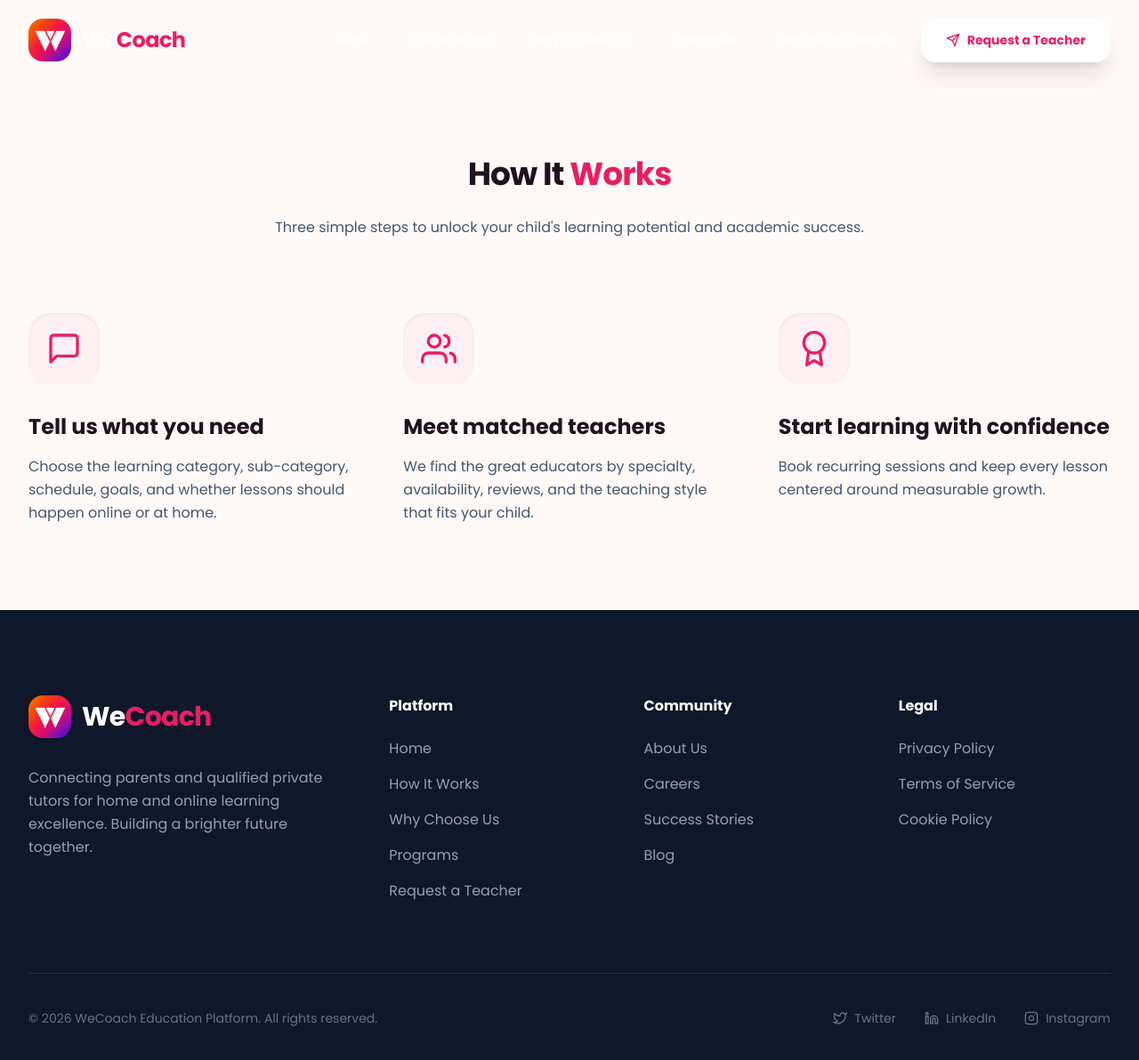
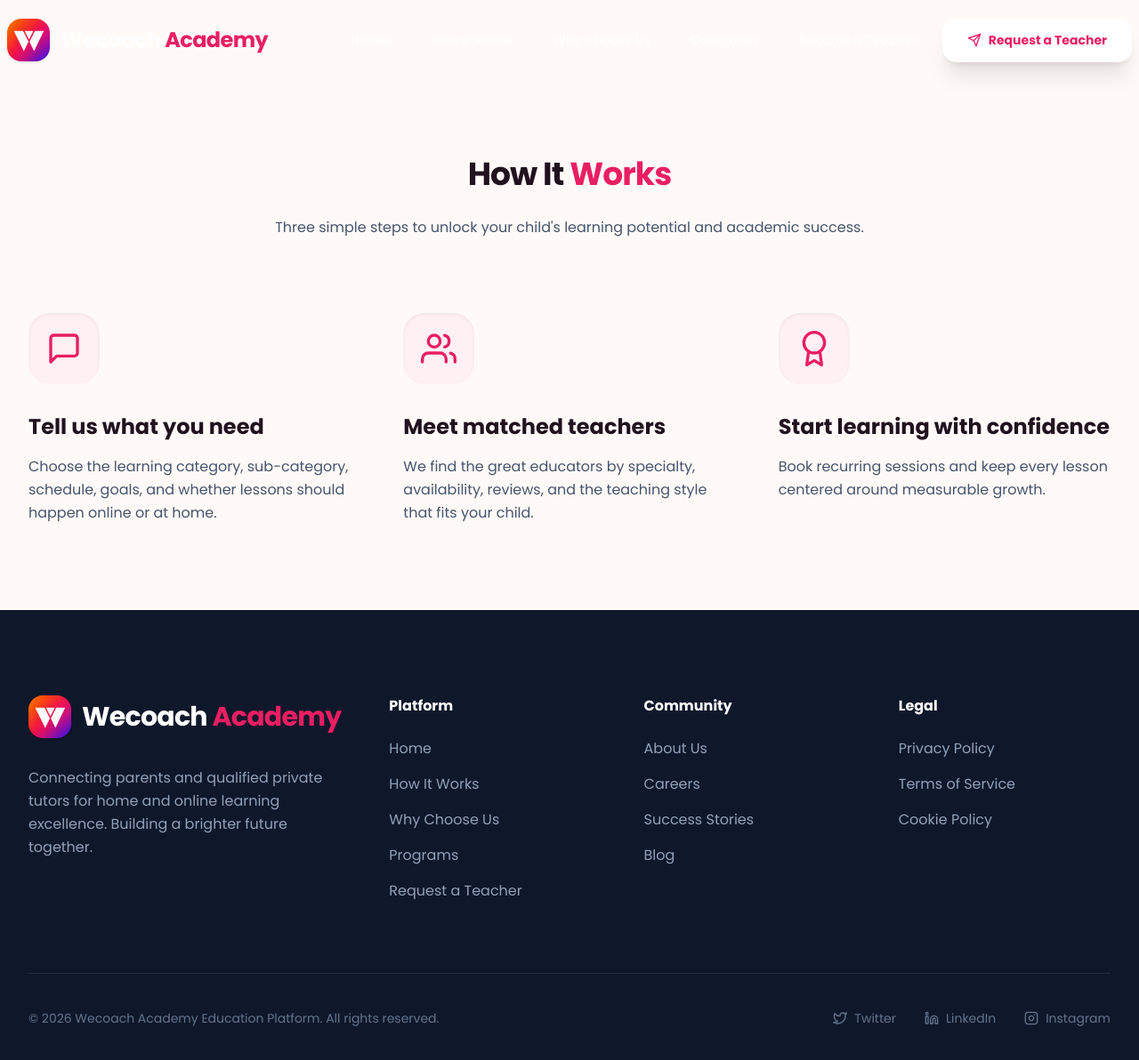
Before and after one commit to Remyashimirwe/coachplus-academy, a Next.js app: page /how-it-works in a window 1280 px wide. Shown: the top 1192 px of the page at 89% size. Built offline with nearby package versions, Linux system fonts and the light colour scheme.

Commit message:
changing name and also navbar updates

```diff
--- a/app/admin/components/AdminLayout.tsx
+++ b/app/admin/components/AdminLayout.tsx
@@ -35,8 +35,8 @@ export default function AdminLayout({ children }: { children: React.ReactNode })
       {/* Sidebar */}
       <aside className={`fixed inset-y-0 left-0 z-50 w-72 transform bg-[#0F172A] text-white transition-transform duration-300 lg:translate-x-0 ${sidebarOpen ? "translate-x-0" : "-translate-x-full"}`}>
         <div className="flex h-20 items-center gap-3 px-8 border-b border-slate-800">
-          <img src="/logo.png" alt="WeCoach" className="size-9 rounded-lg" />
-          <span className="text-xl font-bold tracking-tight">WeCoach <span className="text-[#E91E63]">Admin</span></span>
+          <img src="/logo.png" alt="Wecoach Academy" className="size-9 rounded-lg" />
+          <span className="text-xl font-bold tracking-tight">Wecoach Academy <span className="text-[#E91E63]">Admin</span></span>
         </div>
 
         <nav className="mt-8 px-4 space-y-2">
--- a/app/admin/login/page.tsx
+++ b/app/admin/login/page.tsx
@@ -21,10 +21,10 @@ export default function AdminLoginPage() {
           <div className="flex items-center gap-2 rounded-2xl bg-white/10 p-2 backdrop-blur-xl border border-white/20">
             <img
               src="/logo.png"
-              alt="WeCoach"
+              alt="Wecoach Academy"
               className="size-10 object-contain"
             />
-            <span className="pr-2 text-xl font-bold tracking-tight text-white">WeCoach</span>
+            <span className="pr-2 text-xl font-bold tracking-tight text-white">Wecoach Academy</span>
           </div>
         </Link>
 
--- a/app/become-a-teacher/BecomeTeacherForm.tsx
+++ b/app/become-a-teacher/BecomeTeacherForm.tsx
@@ -183,7 +183,7 @@ export default function BecomeTeacherForm({ isOpen }: { isOpen: boolean }) {
                   </div>
                   <h2 className="text-3xl font-bold text-[#0f172a]">Application Received!</h2>
                   <p className="mt-6 text-lg text-slate-500 max-w-sm mx-auto leading-relaxed">
-                    Thank you for applying to join WeCoach. Our academic team will review your profile and get back to you within 3-5 business days.
+                    Thank you for applying to join Wecoach Academy. Our academic team will review your profile and get back to you within 3-5 business days.
                   </p>
                   <Link
                     href="/"
@@ -328,7 +328,7 @@ export default function BecomeTeacherForm({ isOpen }: { isOpen: boolean }) {
                         name="bio"
                         required
                         rows={3}
-                        placeholder="Tell us about your teaching style and why you want to join WeCoach..."
+                        placeholder="Tell us about your teaching style and why you want to join Wecoach Academy..."
                         className={`${inputClasses} resize-none`}
                       />
                     </Field>
--- a/app/become-a-teacher/page.tsx
+++ b/app/become-a-teacher/page.tsx
@@ -20,7 +20,7 @@ export default async function BecomeTeacherPage() {
               Join Our Network
             </span>
             <h1 className="text-4xl font-bold leading-tight sm:text-5xl lg:text-6xl">
-              Become a <span className="text-[#E91E63]">WeCoach Teacher</span>
+              Become a <span className="text-[#E91E63]">Wecoach Academy Teacher</span>
             </h1>
             <p className="mt-8 mx-auto max-w-2xl text-xl leading-relaxed text-slate-300">
               Share your expertise and inspire the next generation. We match elite educators with students who value quality learning.
--- a/app/components/Features.tsx
+++ b/app/components/Features.tsx
@@ -37,7 +37,7 @@ export default function Features() {
       <div className="mx-auto max-w-7xl px-5 sm:px-6 lg:px-8">
         <div className="mx-auto max-w-3xl text-center">
           <h2 className="text-3xl font-bold tracking-tight text-[#21121f] sm:text-4xl">
-            Why Choose <span className="text-[#E91E63]">WeCoach</span>
+            Why Choose <span className="text-[#E91E63]">Wecoach Academy</span>
           </h2>
           <p className="mt-6 text-base font-normal leading-8 text-slate-600">
             Premium features built around safety, comfort, and better learning outcomes for your children.
--- a/app/components/Footer.tsx
+++ b/app/components/Footer.tsx
@@ -42,11 +42,11 @@ export default function Footer() {
             <Link href="/" className="group flex items-center gap-3 font-normal w-fit">
               <img
                 src="/logo.png"
-                alt="WeCoach"
+                alt="Wecoach Academy"
                 className="size-12 rounded-2xl object-contain shadow-sm transition-transform group-hover:scale-105"
               />
               <span className="text-3xl font-bold tracking-tight text-white">
-                We<span className="text-[#E91E63]">Coach</span>
+                Wecoach <span className="text-[#E91E63]">Academy</span>
               </span>
             </Link>
             <p className="mt-8 max-w-sm text-base leading-relaxed text-slate-400">
@@ -74,7 +74,7 @@ export default function Footer() {
         </div>
 
         <div className="mt-20 border-t border-white/10 pt-10 flex flex-col md:flex-row justify-between items-center gap-6 text-sm text-slate-500">
-          <p>&copy; {new Date().getFullYear()} WeCoach Education Platform. All rights reserved.</p>
+          <p>&copy; {new Date().getFullYear()} Wecoach Academy Education Platform. All rights reserved.</p>
           <div className="flex gap-8">
             <a href="#" className="hover:text-white transition flex items-center gap-2">
               <FiTwitter className="size-4" /> Twitter
--- a/app/components/Navbar.tsx
+++ b/app/components/Navbar.tsx
@@ -67,18 +67,18 @@ export default function Navbar() {
           : "bg-transparent py-5"
       }`}
     >
-      <nav className="mx-auto flex max-w-7xl items-center justify-between px-5 sm:px-6 lg:px-8">
+      <nav className="mx-auto flex max-w-7xl items-center justify-between px-2">
         <Link href="/" className="group flex items-center gap-3 font-normal">
           <div className="relative">
             <div className="absolute -inset-1 rounded-2xl bg-gradient-to-r from-[#FF5733] to-[#E91E63] opacity-0 blur transition duration-300 group-hover:opacity-100" />
             <img
               src="/logo.png"
-              alt="WeCoach"
+              alt="Wecoach Academy"
               className="relative size-12 rounded-2xl object-contain shadow-sm transition-transform group-hover:scale-105"
             />
           </div>
           <span className={`text-2xl font-bold tracking-tight transition-colors duration-300 ${scrolled ? "text-[#21121f]" : "text-white"}`}>
-            We<span className="text-[#E91E63]">Coach</span>
+            Wecoach <span className="text-[#E91E63]">Academy</span>
           </span>
         </Link>
 
--- a/app/layout.tsx
+++ b/app/layout.tsx
@@ -10,8 +10,8 @@ import Navbar from "./components/Navbar";
 
 export const metadata: Metadata = {
   title: {
-    template: "%s | WeCoach",
-    default: "WeCoach | Find the Perfect Teacher",
+    template: "%s | Wecoach Academy",
+    default: "Wecoach Academy | Find the Perfect Teacher",
   },
   description:
     "Connect with verified home and online teachers for personalized learning.",
--- a/app/programs/ProgramDetailView.tsx
+++ b/app/programs/ProgramDetailView.tsx
@@ -181,7 +181,7 @@ export default function ProgramDetailView({ program }: { program: Program }) {
                 Ready to find the perfect teacher for your child?
               </h2>
               <p className="mt-8 text-xl text-white/70">
-                Join hundreds of families in Rwanda who trust WeCoach for personalized education.
+                Join hundreds of families in Rwanda who trust Wecoach Academy for personalized education.
               </p>
               <div className="mt-12 flex flex-col gap-4 sm:flex-row">
                 <Link
--- a/app/programs/ProgramsView.tsx
+++ b/app/programs/ProgramsView.tsx
@@ -152,7 +152,7 @@ export default function ProgramsPage({
             </p>
             <h2 className="mt-5 text-3xl font-medium">Need help choosing?</h2>
             <p className="mt-4 max-w-2xl leading-8 text-white/68">
-              Tell WeCoach your child&apos;s goals and we&apos;ll recommend the
+              Tell Wecoach Academy your child&apos;s goals and we&apos;ll recommend the
               best category and tutor match.
             </p>
           </motion.div>
--- a/app/request/RequestForm.tsx
+++ b/app/request/RequestForm.tsx
@@ -203,7 +203,7 @@ function RequestFormContent({ programs }: { programs: Program[] }) {
             transition={{ duration: 0.5 }}
           >
             <span className="inline-block rounded-full bg-white/10 px-4 py-1.5 text-sm font-bold text-white backdrop-blur-md border border-white/20 mb-6 uppercase tracking-widest">
-              Join WeCoach
+              Join Wecoach Academy
             </span>
             <h1 className="text-4xl font-bold leading-tight sm:text-5xl lg:text-6xl">
               Request a <span className="text-[#E91E63]">Teacher</span>
```
